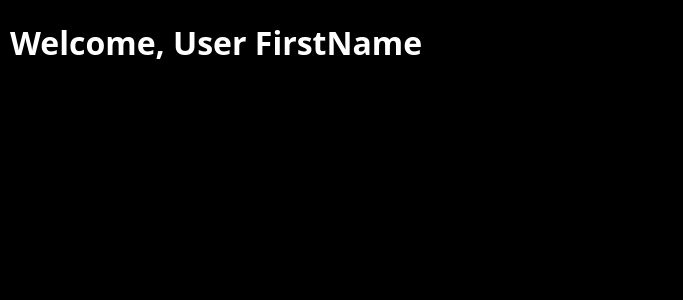
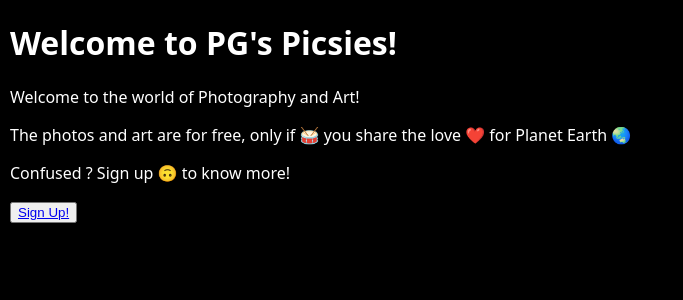
Before and after one commit to prak112/Image-Barter-Bazaar, a Django app: page / in a window 1280 px wide. Shown: the part 70-370 px from the top of the page, without its empty margins (0-683 px from the left). Run offline with Django 4.2, Linux system fonts and the light colour scheme.

Commit message:
frontend-homepage

```diff
--- a/ecommstore/photostore/templates/photostore/index.html
+++ b/ecommstore/photostore/templates/photostore/index.html
@@ -1,6 +1,26 @@
 {% extends "photostore/layout.html" %}
 
+
 {% block content %}
-    <h1>Welcome, User FirstName </h1>
+    {% if message %}
+        <h1> Welcome, {{ message }}! </h1>
+    {% else %}
+        <h1> Welcome to PG's Picsies! </h1>
+    {% endif %}
+    <div class="ellipse">
+        <div class="ellipse-text">
+            <p>
+            Welcome to the world of Photography and Art!</p>
+            <p>
+            The photos and art are for free, only if 🥁
+            you share the love ❤️ for Planet Earth 🌏</p>
+            <p>
+            Confused ? Sign up 🙃 to know more!</p>
+            <button class="ellipse-button">
+                <a href="{% url 'users:signup' %}">Sign Up!</a>
+            </button>
+        </div>
+    </div>
+    <br>
 
 {% endblock %}
```
Also changed, not shown: ecommstore/photostore/static/photostore/styles_index.css (added, +35 -0 lines).
